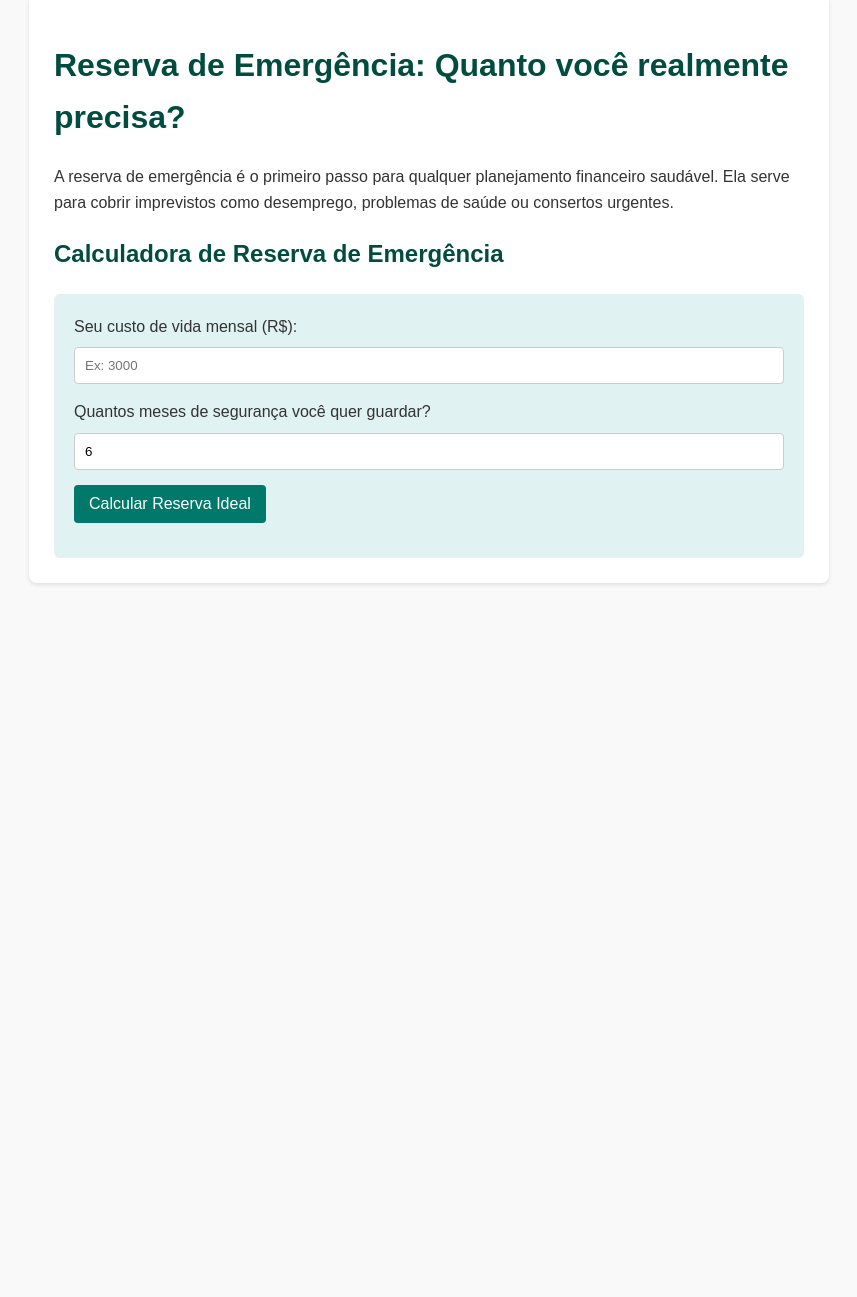
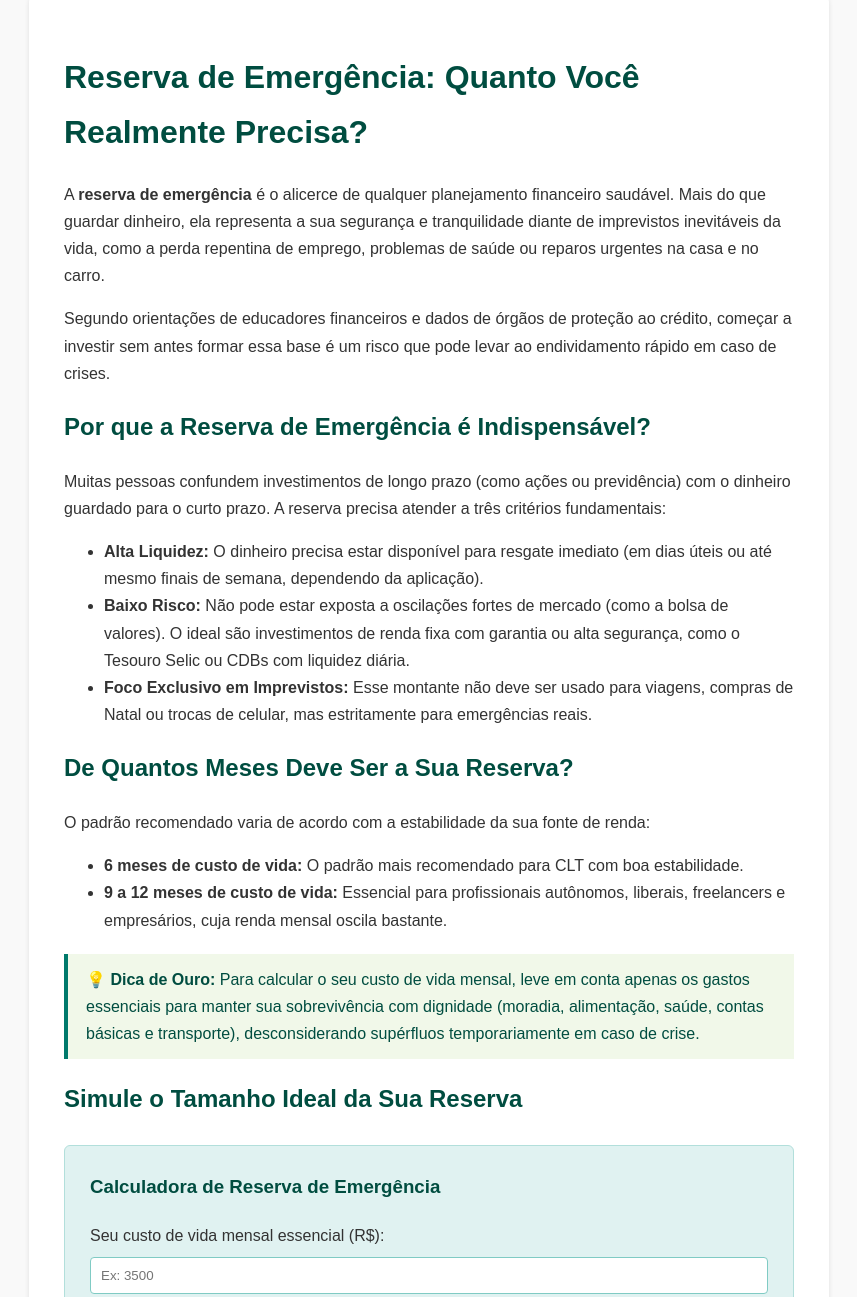
Before and after one commit to robertarocha11/pautafinanceira, a plain HTML site: page financas/reserva-de-emergencia/index.html in a window 1280 px wide. Shown: the part 26-1323 px from the top of the page, without its empty margins (211-1068 px from the left). Before the commit the page ends 800 px from the top, so only its background shows below. Drawn offline with Linux system fonts and the light colour scheme.

Commit message:
Update index.html

```diff
--- a/financas/reserva-de-emergencia/index.html
+++ b/financas/reserva-de-emergencia/index.html
@@ -5,25 +5,50 @@
     <meta name="viewport" content="width=device-width, initial-scale=1.0">
     <title>Reserva de Emergência: O Guia Completo e Calculadora</title>
     <style>
-        body { font-family: Arial, sans-serif; line-height: 1.6; color: #333; max-width: 800px; margin: 0 auto; padding: 20px; background-color: #f9f9f9; }
-        h1, h2 { color: #004d40; }
-        .container { background: #fff; padding: 25px; border-radius: 8px; box-shadow: 0 2px 4px rgba(0,0,0,0.1); }
-        .calculator { background: #e0f2f1; padding: 20px; border-radius: 6px; margin-top: 20px; }
-        input { width: 100%; padding: 10px; margin: 8px 0 15px 0; border: 1px solid #ccc; border-radius: 4px; box-sizing: border-box; }
-        button { background-color: #00796b; color: white; padding: 10px 15px; border: none; border-radius: 4px; cursor: pointer; font-size: 16px; }
+        body { font-family: Arial, sans-serif; line-height: 1.7; color: #333; max-width: 800px; margin: 0 auto; padding: 20px; background-color: #f9f9f9; }
+        h1, h2, h3 { color: #004d40; }
+        .container { background: #fff; padding: 35px; border-radius: 8px; box-shadow: 0 2px 5px rgba(0,0,0,0.1); }
+        .calculator { background: #e0f2f1; padding: 25px; border-radius: 6px; margin-top: 25px; border: 1px solid #b2dfdb; }
+        input { width: 100%; padding: 10px; margin: 8px 0 15px 0; border: 1px solid #80cbc4; border-radius: 4px; box-sizing: border-box; }
+        button { background-color: #00796b; color: white; padding: 12px 20px; border: none; border-radius: 4px; cursor: pointer; font-size: 16px; font-weight: bold; }
         button:hover { background-color: #004d40; }
-        .result { margin-top: 15px; font-weight: bold; color: #004d40; }
+        .result { margin-top: 20px; font-weight: bold; color: #004d40; line-height: 1.6; font-size: 1.1em; }
+        blockquote { background: #f1f8e9; border-left: 4px solid #00796b; margin: 20px 0; padding: 12px 18px; color: #004d40; }
+        ul { margin-bottom: 20px; }
     </style>
 </head>
 <body>
     <div class="container">
-        <h1>Reserva de Emergência: Quanto você realmente precisa?</h1>
-        <p>A reserva de emergência é o primeiro passo para qualquer planejamento financeiro saudável. Ela serve para cobrir imprevistos como desemprego, problemas de saúde ou consertos urgentes.</p>
+        <h1>Reserva de Emergência: Quanto Você Realmente Precisa?</h1>
+        <p>A <strong>reserva de emergência</strong> é o alicerce de qualquer planejamento financeiro saudável. Mais do que guardar dinheiro, ela representa a sua segurança e tranquilidade diante de imprevistos inevitáveis da vida, como a perda repentina de emprego, problemas de saúde ou reparos urgentes na casa e no carro.</p>
 
-        <h2>Calculadora de Reserva de Emergência</h2>
+        <p>Segundo orientações de educadores financeiros e dados de órgãos de proteção ao crédito, começar a investir sem antes formar essa base é um risco que pode levar ao endividamento rápido em caso de crises.</p>
+
+        <h2>Por que a Reserva de Emergência é Indispensável?</h2>
+        <p>Muitas pessoas confundem investimentos de longo prazo (como ações ou previdência) com o dinheiro guardado para o curto prazo. A reserva precisa atender a três critérios fundamentais:</p>
+        <ul>
+            <li><strong>Alta Liquidez:</strong> O dinheiro precisa estar disponível para resgate imediato (em dias úteis ou até mesmo finais de semana, dependendo da aplicação).</li>
+            <li><strong>Baixo Risco:</strong> Não pode estar exposta a oscilações fortes de mercado (como a bolsa de valores). O ideal são investimentos de renda fixa com garantia ou alta segurança, como o Tesouro Selic ou CDBs com liquidez diária.</li>
+            <li><strong>Foco Exclusivo em Imprevistos:</strong> Esse montante não deve ser usado para viagens, compras de Natal ou trocas de celular, mas estritamente para emergências reais.</li>
+        </ul>
+
+        <h2>De Quantos Meses Deve Ser a Sua Reserva?</h2>
+        <p>O padrão recomendado varia de acordo com a estabilidade da sua fonte de renda:</p>
+        <ul>
+            <li><strong>6 meses de custo de vida:</strong> O padrão mais recomendado para CLT com boa estabilidade.</li>
+            <li><strong>9 a 12 meses de custo de vida:</strong> Essencial para profissionais autônomos, liberais, freelancers e empresários, cuja renda mensal oscila bastante.</li>
+        </ul>
+
+        <blockquote>
+            💡 <strong>Dica de Ouro:</strong> Para calcular o seu custo de vida mensal, leve em conta apenas os gastos essenciais para manter sua sobrevivência com dignidade (moradia, alimentação, saúde, contas básicas e transporte), desconsiderando supérfluos temporariamente em caso de crise.
+        </blockquote>
+
+        <h2>Simule o Tamanho Ideal da Sua Reserva</h2>
         <div class="calculator">
-            <label for="custo">Seu custo de vida mensal (R$):</label>
-            <input type="number" id="custo" placeholder="Ex: 3000">
+            <h3 style="color: #004d40; margin-top: 0;">Calculadora de Reserva de Emergência</h3>
+
+            <label for="custo">Seu custo de vida mensal essencial (R$):</label>
+            <input type="number" id="custo" placeholder="Ex: 3500">
 
             <label for="meses">Quantos meses de segurança você quer guardar?</label>
             <input type="number" id="meses" value="6">
@@ -32,6 +57,12 @@
 
             <div class="result" id="resultado"></div>
         </div>
+
+        <h2>Perguntas Frequentes (FAQ)</h2>
+        <ul>
+            <li><strong>Onde devo deixar guardado o dinheiro da reserva?</strong> Em aplicações seguras com liquidez diária, como o Tesouro Selic ou contas de pagamento regulamentadas que rendem 100% do CDI.</li>
+            <li><strong>Posso investir a reserva em ações?</strong> De jeito nenhum. Ações têm volatilidade e você pode ser obrigado a resgatar no prejuízo se a emergência acontecer em um momento de queda da bolsa.</li>
+        </ul>
     </div>
 
     <script>
```
